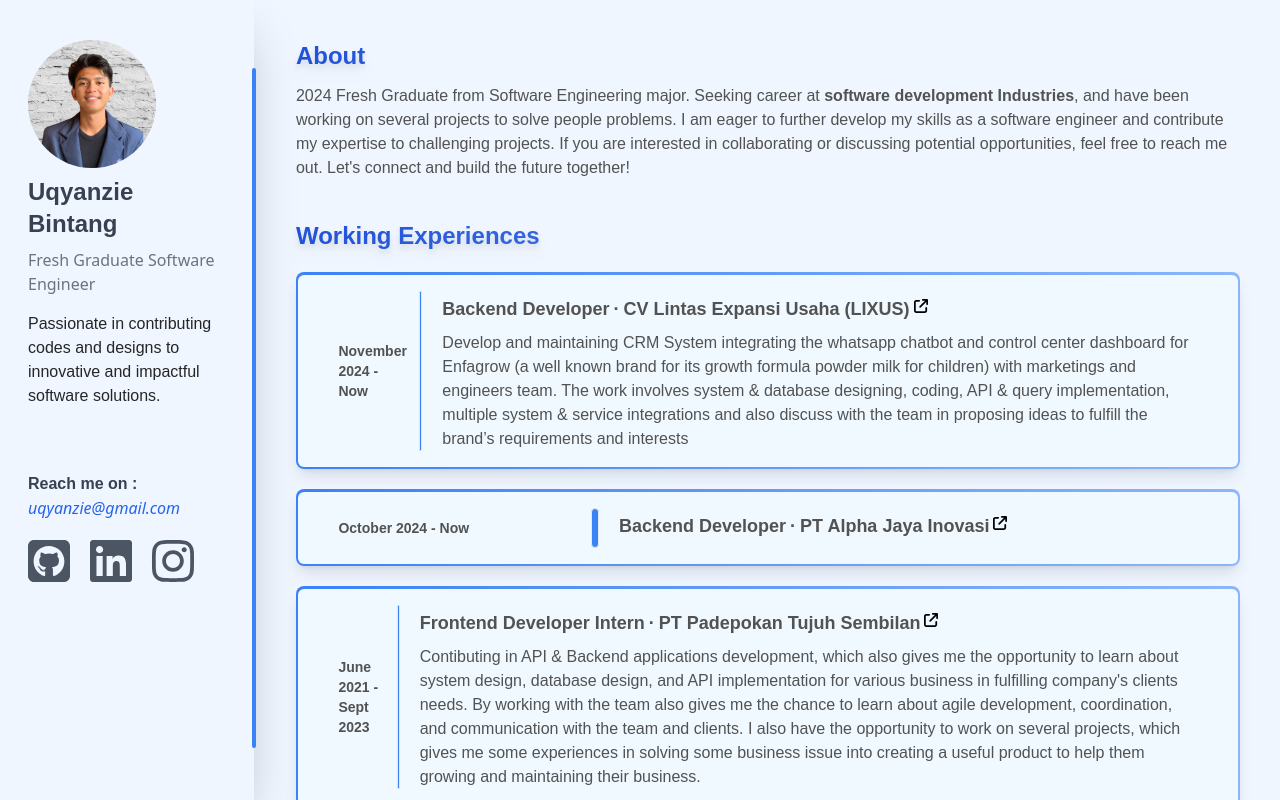
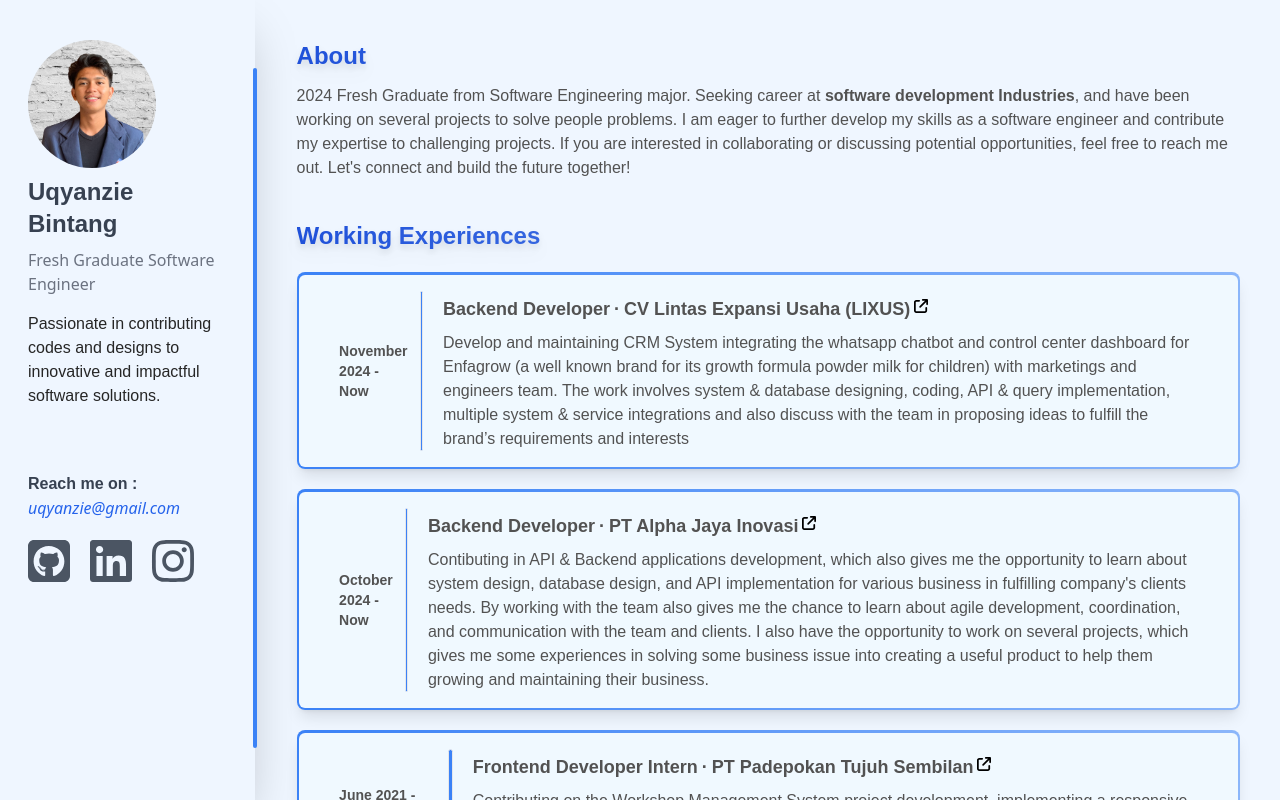
Before and after one commit to uqyanzie/portofolio, a React (Vite) app: page / in a window 1280 px wide. Built offline with nearby package versions, Linux system fonts and the light colour scheme.

Commit message:
fix description

```diff
--- a/src/App.jsx
+++ b/src/App.jsx
@@ -23,16 +23,14 @@ export default function App() {
       position: "Backend Developer",
       companyName: "PT Alpha Jaya Inovasi",
       companyWebLink: "https://www.alphajayainovasi.com",
-      description: ""
+      description: "Contibuting in API & Backend applications development, which also gives me the opportunity to learn about system design, database design, and API implementation for various business in fulfilling company's clients needs. By working with the team also gives me the chance to learn about agile development, coordination, and communication with the team and clients. I also have the opportunity to work on several projects, which gives me some experiences in solving some business issue into creating a useful product to help them growing and maintaining their business."
     },
     {
       date: "June 2021 - Sept 2023",
       position: "Frontend Developer Intern",
       companyName: "PT Padepokan Tujuh Sembilan",
       companyWebLink: "https://www.tujuhsembilan.com/",
-      description: `Contibuting in API & Backend applications development, which also gives me the opportunity to learn about system design, database design, and API implementation for various business in fulfilling company's clients needs.
-      By working with the team also gives me the chance to learn about agile development, coordination, and communication with the team and clients.
-      I also have the opportunity to work on several projects, which gives me some experiences in solving some business issue into creating a useful product to help them growing and maintaining their business.`
+      description: "Contributing on the Workshop Management System project development, implementing a responsive, user-friendly and modern UI design, adding the functionality and interactivity for the app, and also collaborate with the team to integrate all the features."
     }
   ]
 
```
